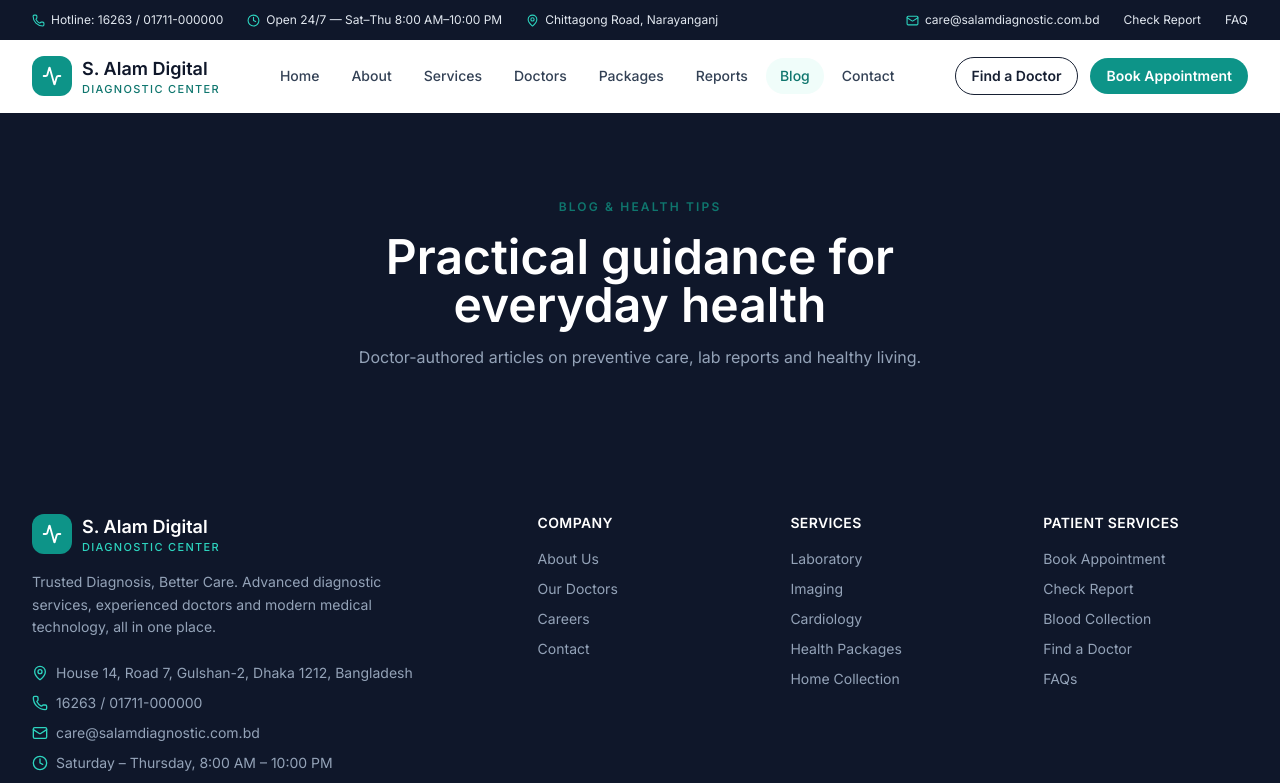
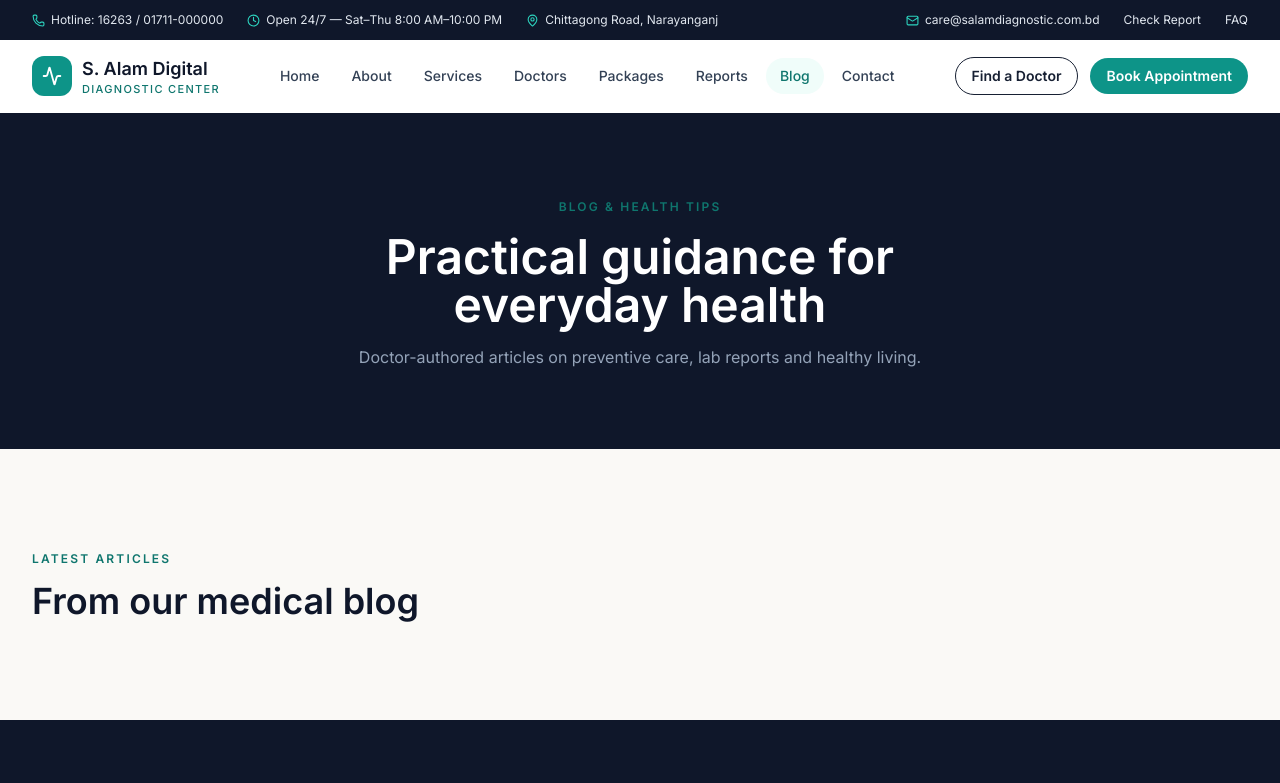
Before and after one commit to Mostofa-zaman/Diognostic, a Next.js app: page /blog in a window 1280 px wide. Shown: the top 783 px of the page. Built offline with nearby package versions, Linux system fonts and the light colour scheme.

Commit message:
feat(blogPage/BlogLatest.jsx): add latest articles heading

```diff
--- a/src/app/(pages)/blog/page.jsx
+++ b/src/app/(pages)/blog/page.jsx
@@ -1,10 +1,12 @@
 import BlogHeroPage from "@/components/blogPage/BlogHeroPage";
+import BlogLatest from "@/components/blogPage/BlogLatest";
 
 
 export default function BlogPage() {
   return (
   <>
   <BlogHeroPage/>
+  <BlogLatest/>
 
   </>
   )
--- /dev/null
+++ b/src/components/blogPage/BlogLatest.jsx
@@ -0,0 +1,15 @@
+
+import SectionHeading from "../common/SectionHeading";
+
+
+
+export default function BlogLatest() {
+  return (
+     <section className="section-py">
+        <div className="container-xl">
+          <SectionHeading eyebrow="Latest Articles" title="From our medical blog" />
+
+        </div>
+      </section>
+  );
+}
```
